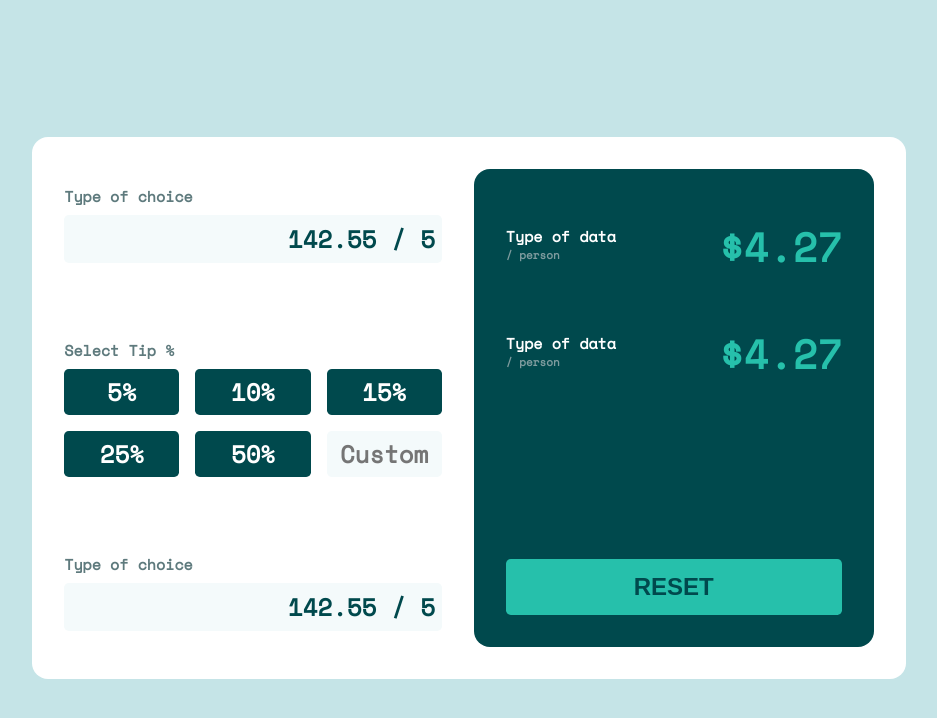
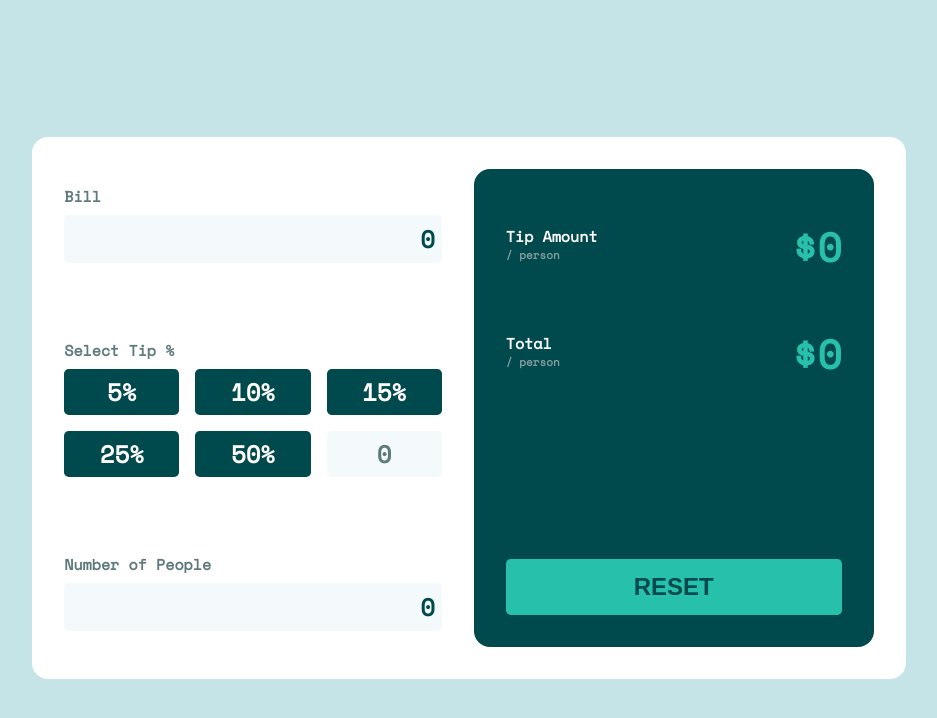
Before and after one commit to ltaverni/tip-calculator-app, a React (Vite) app: page / in a window 1280 px wide. Shown: the top 718 px of the page, without its empty margins (179-1116 px from the left). Built offline with nearby package versions, Linux system fonts and the light colour scheme.

Commit message:
(feat) - handle forms and button to update values

```diff
--- a/src/App.jsx
+++ b/src/App.jsx
@@ -1,28 +1,35 @@
+import { useState } from 'react'
 import './App.css'
 
-const ResultLine = () => {
+const calculateTip = (bill, tip) => {
+  return (bill * (0.01 * tip));
+}
+
+const ResultLine = ({name, value}) => {
   return (
     <div className='result-line'>
       <div>
-        <p className='result-type'>Type of data</p>
+        <p className='result-type'>{name}</p>
         <p className='pro-person'>/ person</p>
       </div>
-      <div className='amount'>$4.27</div>
+      <div className='amount'>${value}</div>
     </div>
   )
 }
 
-const Results = () => {
+const Results = ({tip, peopleNumber, handleReset}) => {
+  const tipProPerson = (peopleNumber === 0) ? 0 : tip / peopleNumber;
+
   return (
     <div className='results'>
-      <ResultLine />
-      <ResultLine />
-      <button>RESET</button>
+      <ResultLine name='Tip Amount' value={tipProPerson} />
+      <ResultLine name='Total' value={tip} />
+      <button onClick={handleReset}>RESET</button>
     </div>
   )
 }
 
-const Tip = () => {
+const Tip = ({tip, setParameter, setTip}) => {
   return (
     <div className='tip'>
       <p>Select Tip %</p>
@@ -32,49 +39,105 @@ const Tip = () => {
         <div className='tip-elem'>15%</div>
         <div className='tip-elem'>25%</div>
         <div className='tip-elem'>50%</div>
-        <input className='tip-elem tip-elem-custom' type='text' placeholder='Custom' />
+        <input className='tip-elem tip-elem-custom' type='text' placeholder='Custom' value={tip} onChange={(e) => setParameter(e, setTip)} />
       </div>
     </div>
   )
 }
 
-const ChoiceLine = () => {
+const ChoiceLine = ({name, value, setParameter, setFunction}) => {
   return (
     <div className='choice'>
-      <p>Type of choice</p>
+      <p>{name}</p>
       <div className='choiceLine'>
         <img></img>
-        <input className='choice-input' type='text' value='142.55 / 5' />
+        <input className='choice-input' type='text' value={value} onChange={(e) => setParameter(e, setFunction)} />
       </div>
     </div>
   )
 }
 
-const Parameters = () => {
+const Parameters = ({bill, tip, peopleNumber, setParameter, setBill, setTip, setPeopleNumber}) => {
   return (
     <div className='parameters'>
-      <ChoiceLine />
-      <Tip />
-      <ChoiceLine />
+      <ChoiceLine
+        name='Bill'
+        value={bill}
+        setParameter={setParameter}
+        setFunction={setBill} />
+      <Tip
+        tip={tip}
+        setParameter={setParameter}
+        setTip={setTip} />
+      <ChoiceLine
+        name='Number of People'
+        value={peopleNumber}
+        setParameter={setParameter}
+        setFunction={setPeopleNumber} />
     </div>
   )
 }
 
-const Card = () => {
+const Card = ({bill, tip, peopleNumber, setParameter, setBill, setTip, setPeopleNumber, handleReset}) => {
+  const tipValue = calculateTip(bill, tip);
+
   return (
     <div className='card'>
-      <Parameters />
-      <Results />
+      <Parameters
+        bill={bill}
+        tip={tip}
+        peopleNumber={peopleNumber}
+        setParameter={setParameter}
+        setBill={setBill}
+        setTip={setTip}
+        setPeopleNumber={setPeopleNumber} />
+      <Results tip={tipValue} peopleNumber={peopleNumber} handleReset={handleReset} />
     </div>
   )
 }
 
 const App = () => {
+  const [bill, setBill] = useState(0);
+  const [tip, setTip] = useState(0);
+  const [peopleNumber, setPeopleNumber] = useState(0);
+
+  const setParameter = (e, setFunction) => {
+    e.preventDefault();
+
+    // Checks to ensure that values enterred are only numbers
+    const input = e.target.value;
+    if (input.includes(" ") || input.startsWith("0"))
+      return
+
+    const updateValue = Number(e.target.value);
+    if (isNaN(updateValue)) {
+      console.log("NaN !!")
+      return;
+    }
+
+    setFunction(e.target.value);
+  }
+
+  const handleReset = (e) => {
+    e.preventDefault();
+
+    setBill(0);
+    setTip(0);
+    setPeopleNumber(0);
+  }
 
   return (
     <>
       <img></img>
-      <Card />
+      <Card
+        bill={bill}
+        tip={tip}
+        peopleNumber={peopleNumber}
+        setParameter={setParameter}
+        setBill={setBill}
+        setTip={setTip}
+        setPeopleNumber={setPeopleNumber}
+        handleReset={handleReset} />
     </>
   )
 }
```
